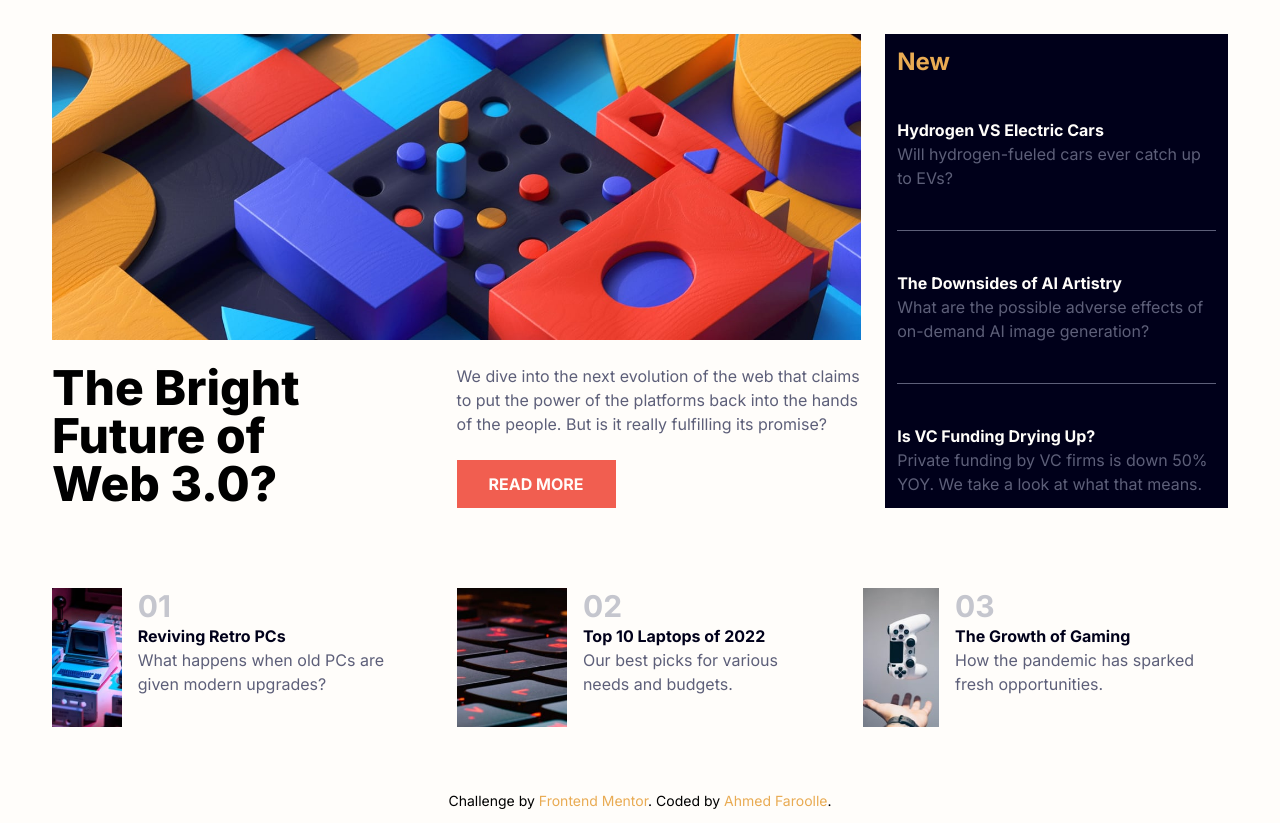
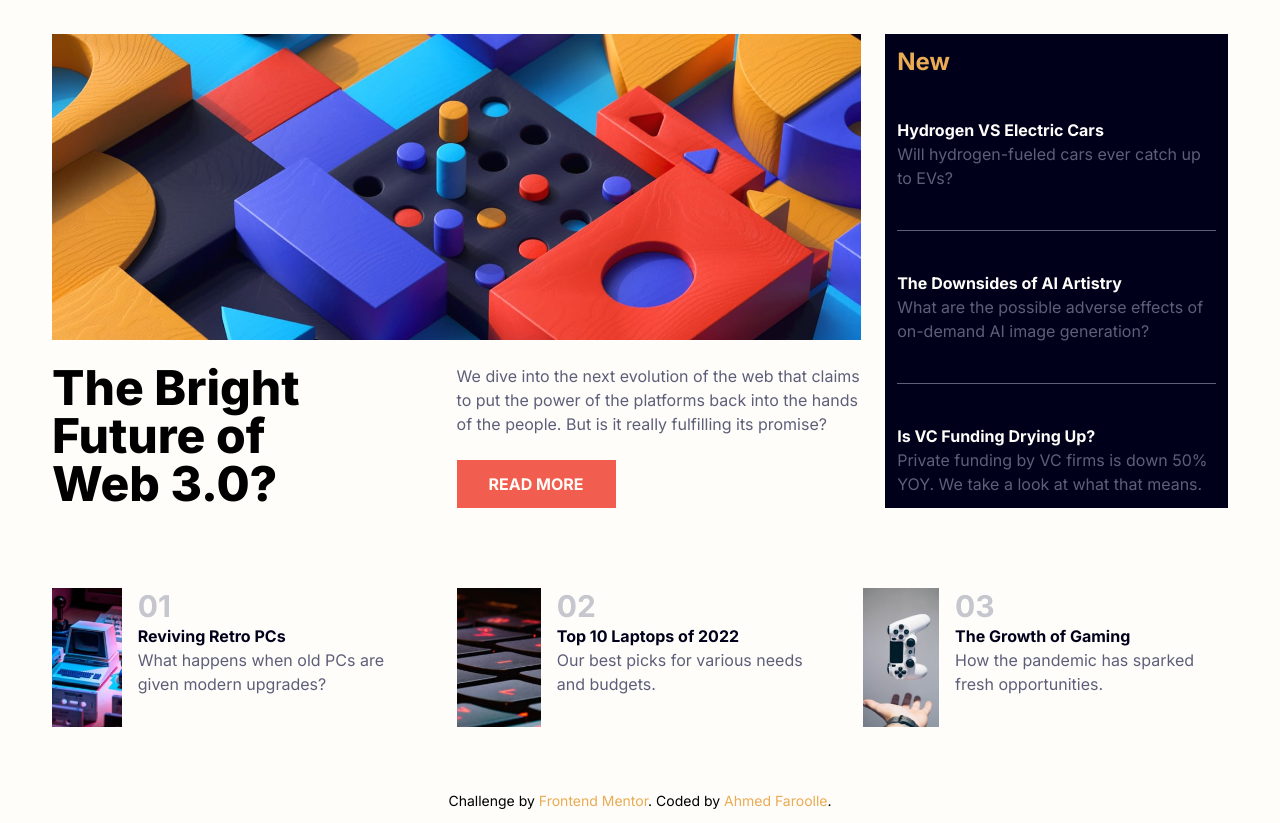
Before and after one commit to imfaroolle/News-Hompage, a website: page index.html in a window 1280 px wide. Shown: the part 94-917 px from the top of the page. Drawn offline with Linux system fonts and the light colour scheme.

Commit message:
initial version

```diff
--- a/index.html
+++ b/index.html
@@ -101,8 +101,8 @@
         </div>
       </div>
       <div class="flex space-x-4 flex-1">
-        <div class="max-w-[30%] h-full bg-primary-soft-orange flex-none">
-          <img class="w-full h-full" src="/assets/images/image-top-laptops.jpg" alt="">
+        <div class="max-w-[30%] h-full bg-primary-soft-orange">
+          <img class="w-full h-full object-cover" src="/assets/images/image-top-laptops.jpg" alt="">
         </div>
 
         <div class="">
```
